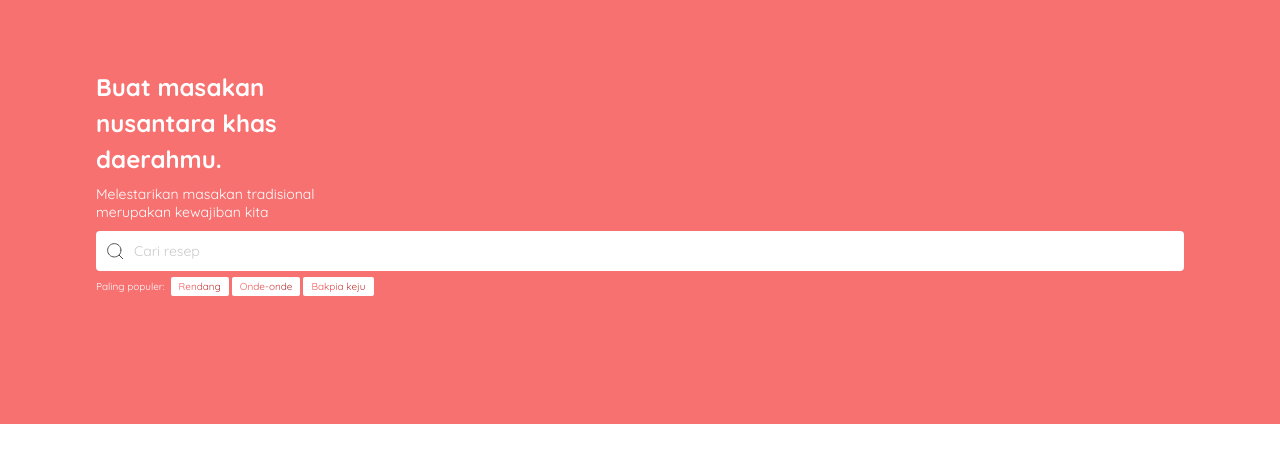
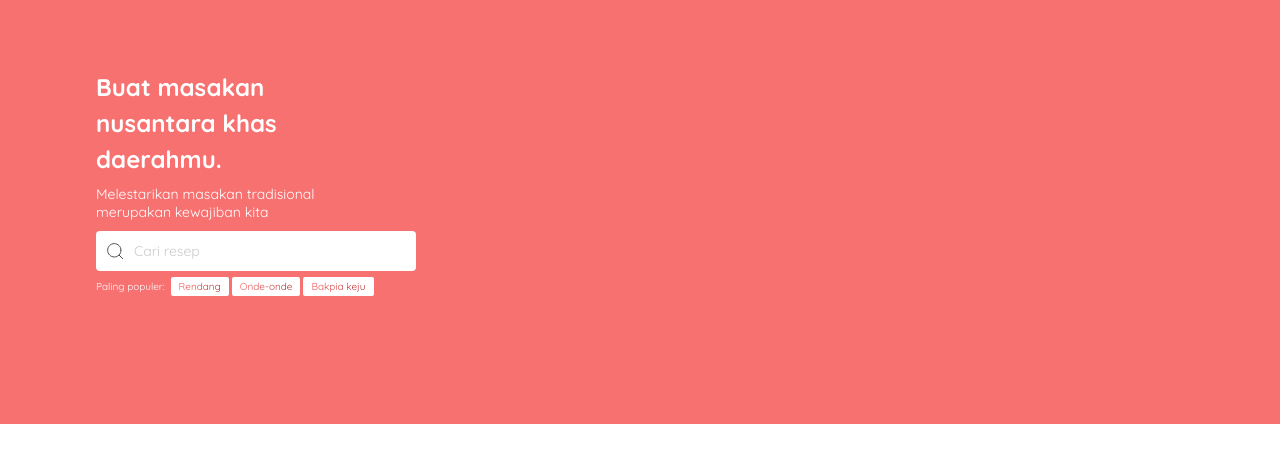
Before and after one commit to private-ngoding-club/slicing-responsiveness, a plain HTML site: page index.html in a window 1280 px wide. Shown: the part 71-534 px from the top of the page. Drawn offline with nearby package versions, Linux system fonts and the light colour scheme.

Commit message:
feat(hero): add max-width

```diff
--- a/index.html
+++ b/index.html
@@ -173,7 +173,7 @@
 
     <section class="bg-red-400">
       <div class="container w-[85%] mx-auto text-white pt-10 pb-32">
-        <div>
+        <div class="max-w-xs">
           <h1 class="text-2xl font-bold leading-9 mb-2">Buat masakan<br /><span>nusantara</span> khas<br />daerahmu.</h1>
           <p class="text-sm leading-[1.125rem] mb-2.5">Melestarikan masakan tradisional<br />merupakan kewajiban kita</p>
           <div class="mb-1.5 relative">
```
